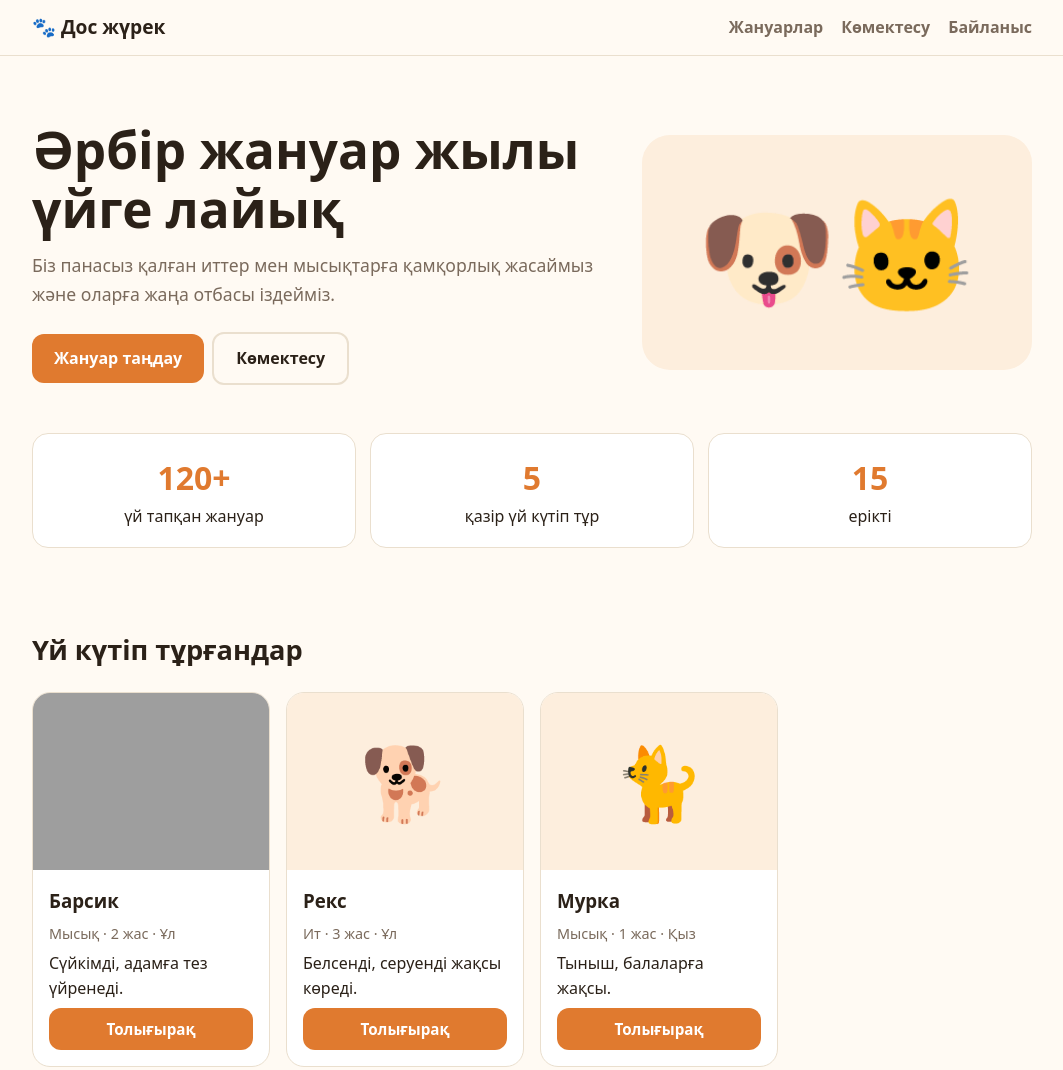
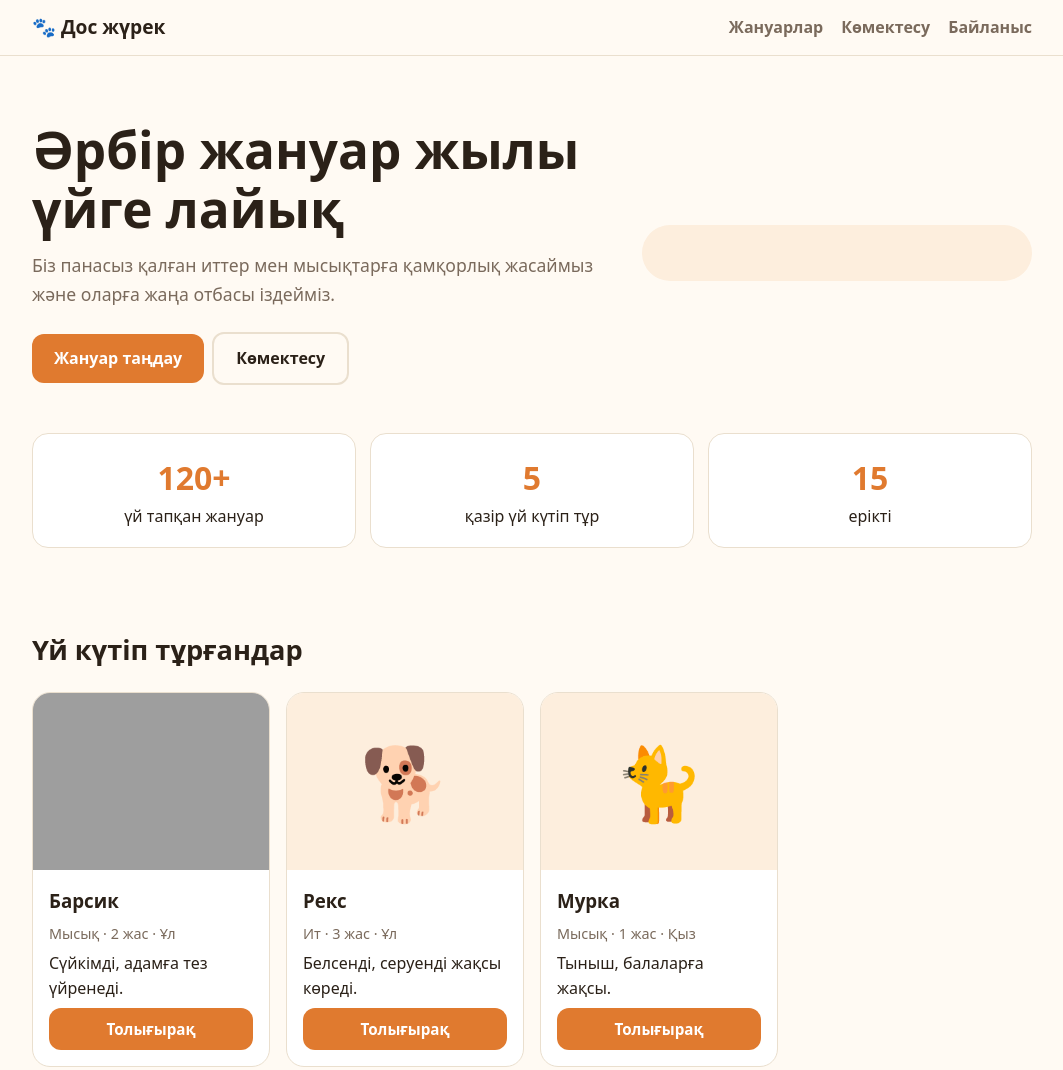
Before and after one commit to 6qvss862p9-sketch/zoo, a plain HTML site: page index.html in a window 1280 px wide. Shown: the top 1070 px of the page, without its empty margins (108-1171 px from the left). Drawn offline with Linux system fonts and the light colour scheme; grey boxes are pictures that could not be loaded.

Commit message:
Update index.html

```diff
--- a/index.html
+++ b/index.html
@@ -22,7 +22,7 @@
 <p>Біз панасыз қалған иттер мен мысықтарға қамқорлық жасаймыз және оларға жаңа отбасы іздейміз.</p>
 <a class="btn" href="animals.html">Жануар таңдау</a><a class="btn ghost" href="help.html">Көмектесу</a>
 </div>
-<div class="art">🐶🐱</div>
+<div class="art"></div>
 </div>
 <section style="padding-top:0"><div class="stats">
 <div class="stat"><b>120+</b>үй тапқан жануар</div>
```
